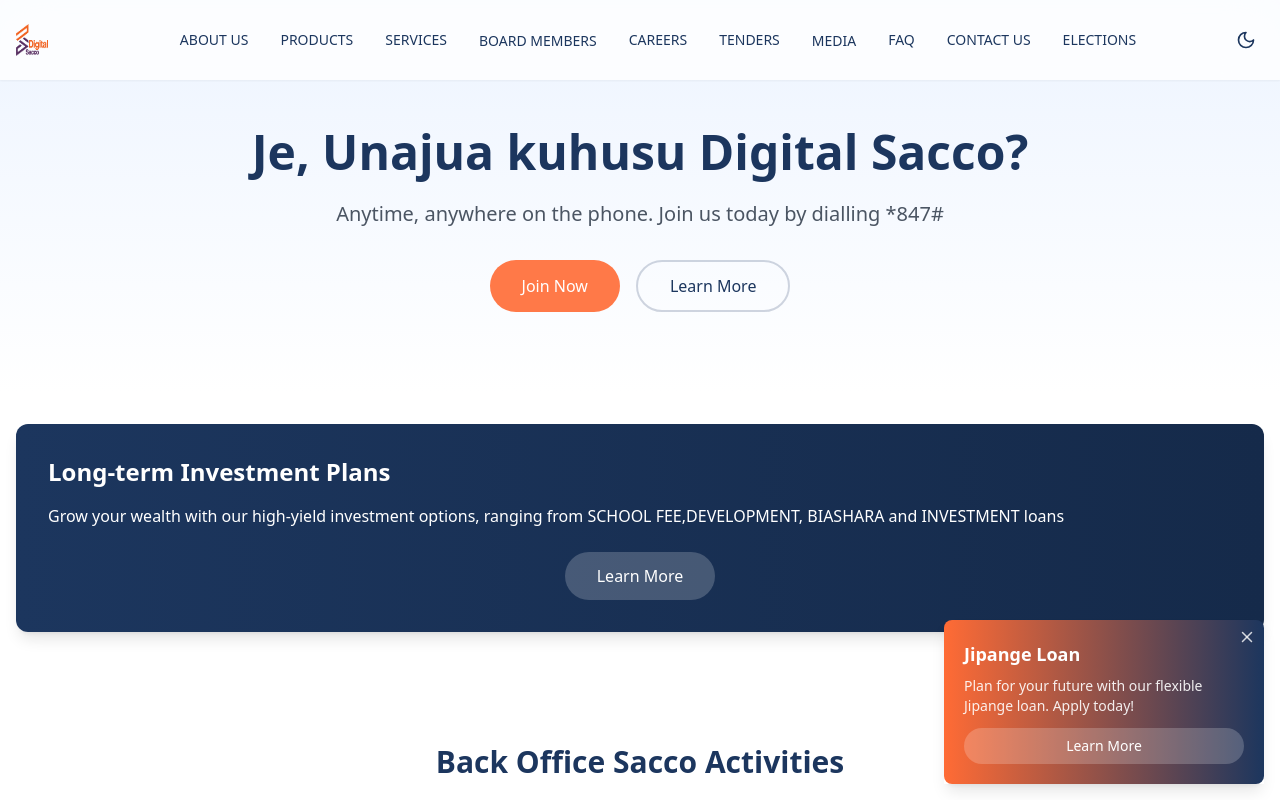
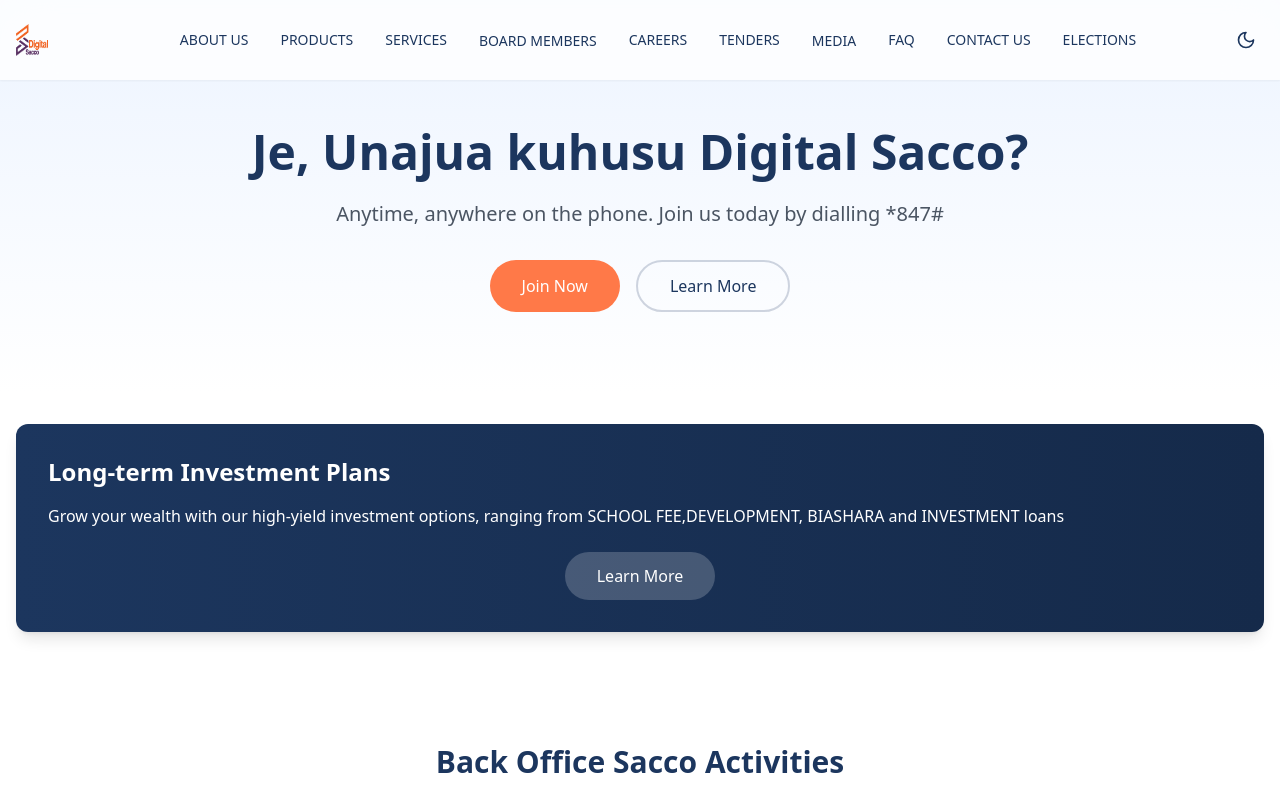
Before and after one commit to iamgeorgeokudo/digisacco, a React (Vite) app: page / in a window 1280 px wide. Shown: the top 800 px of the page. Built offline with nearby package versions, Linux system fonts and the light colour scheme.

Commit message:
Only show float ads if not on homepage

```diff
--- a/src/App.tsx
+++ b/src/App.tsx
@@ -3,7 +3,7 @@ import { Toaster } from "@/components/ui/toaster";
 import { Toaster as Sonner } from "@/components/ui/sonner";
 import { TooltipProvider } from "@/components/ui/tooltip";
 import { QueryClient, QueryClientProvider } from "@tanstack/react-query";
-import { BrowserRouter, Routes, Route } from "react-router-dom";
+import { BrowserRouter, Routes, Route, useLocation } from "react-router-dom";
 import Index from "./pages/Index";
 import About from "./pages/About";
 import Products from "./pages/Products";
@@ -20,6 +20,18 @@ import Elections from "./pages/Elections";
 import FloatingAdverts from "./components/FloatingAdverts";
 
 const queryClient = new QueryClient();
+
+// Wrapper component to conditionally render FloatingAdverts
+const FloatingAdvertsWrapper = () => {
+  const location = useLocation();
+
+  // Only show FloatingAdverts if we're not on the home page
+  if (location.pathname === '/') {
+    return null;
+  }
+
+  return <FloatingAdverts />;
+};
 
 const App = () => (
   <QueryClientProvider client={queryClient}>
@@ -45,7 +57,7 @@ const App = () => (
           <Route path="/elections" element={<Elections />} />
           <Route path="*" element={<NotFound />} />
         </Routes>
-        <FloatingAdverts />
+        <FloatingAdvertsWrapper />
       </BrowserRouter>
     </TooltipProvider>
   </QueryClientProvider>
```
Also changed, not shown: src/components/Navbar.tsx (line endings or trailing spaces).
